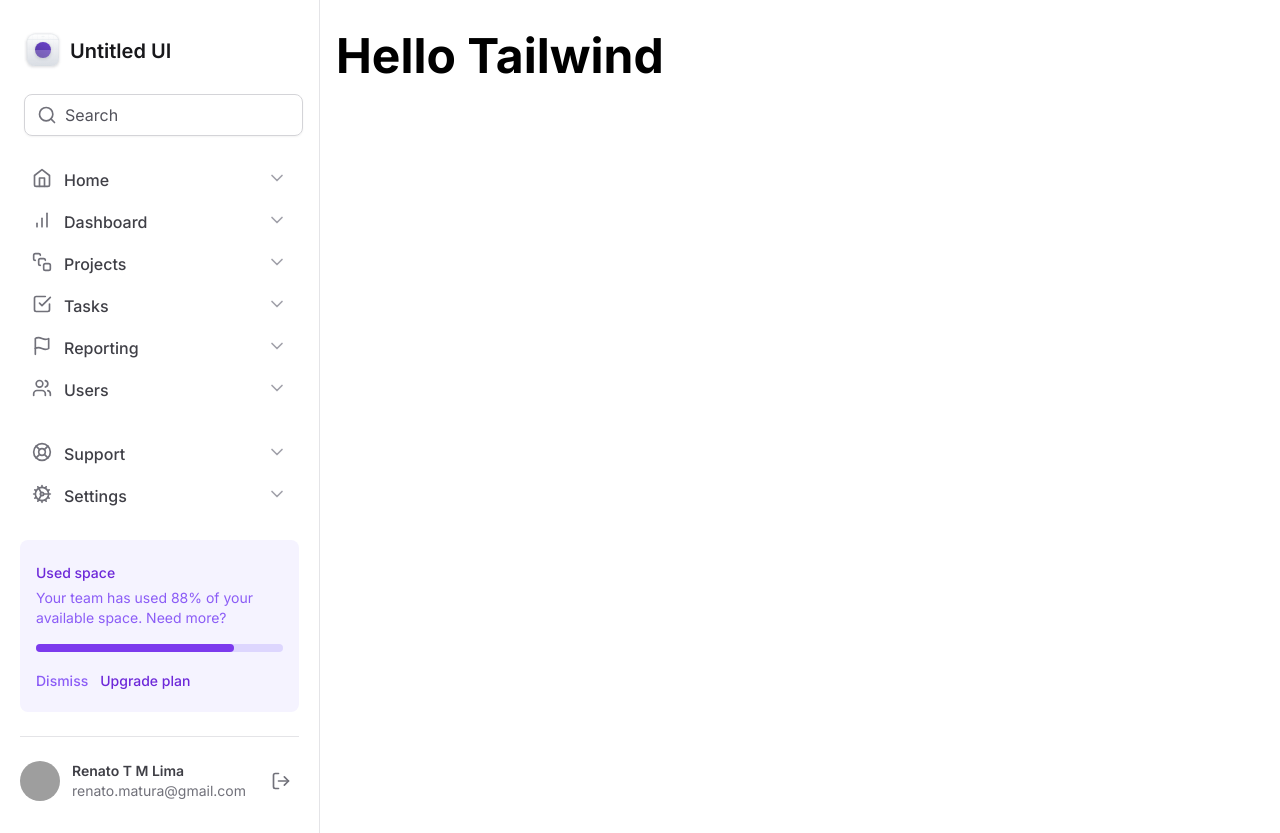
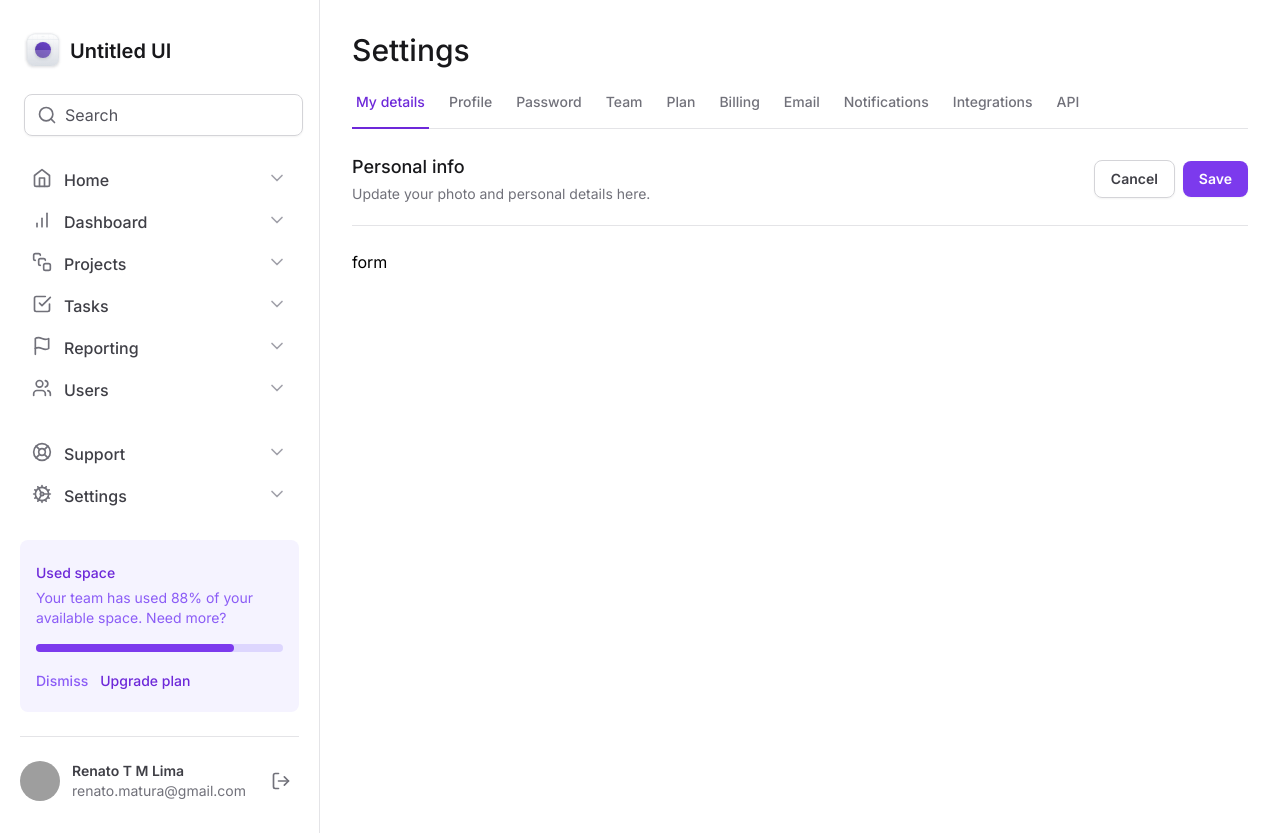
Before and after one commit to RenatoTMLima/tailwind-rocketseat, a Next.js app: page / in a window 1280 px wide. Built offline with nearby package versions, Linux system fonts and the light colour scheme; grey boxes are pictures that could not be loaded.

Commit message:
Settings page tabs, header

```diff
--- a/package.json
+++ b/package.json
@@ -9,6 +9,8 @@
     "lint": "next lint"
   },
   "dependencies": {
+    "@radix-ui/react-tabs": "^1.0.4",
+    "framer-motion": "^11.0.3",
     "lucide-react": "^0.325.0",
     "next": "14.1.0",
     "react": "^18",
--- a/src/app/layout.tsx
+++ b/src/app/layout.tsx
@@ -16,11 +16,11 @@ export default function RootLayout({
   children: React.ReactNode;
 }>) {
   return (
-    <html lang="en">
+    <html lang="en" className="antialiased">
       <body className={inter.className}>
         <div className="min-h-screen grid grid-cols-app">
           <Sidebar />
-          <main className="px-4 pb-12 pt-8">{children}</main>
+          <main className="px-8 pb-12 pt-8">{children}</main>
         </div>
       </body>
     </html>
--- a/src/app/page.tsx
+++ b/src/app/page.tsx
@@ -1,3 +1,41 @@
+import { SettingsTabs } from "@/components/settings-tabs";
+
 export default function Home() {
-  return <h1 className="font-bold text-5xl">Hello Tailwind</h1>;
+  return (
+    <>
+      <h1 className="text-3xl text-zinc-900 font-medium">Settings</h1>
+
+      <SettingsTabs />
+
+      <div className="mt-6 flex flex-col">
+        <div className="flex justify-between items-center border-b border-zinc-200 pb-5">
+          <div className="space-y-1">
+            <h2 className="text-lg font-medium text-zinc-900">Personal info</h2>
+            <span className="text-sm text-zinc-500">
+              Update your photo and personal details here.
+            </span>
+          </div>
+          <div className="flex items-center gap-2">
+            <button
+              type="button"
+              className="rounded-lg px-4 py-2 text-sm font-semibold shadow-sm border border-zinc-300 text-zinc-700 hover:bg-zinc-50"
+            >
+              Cancel
+            </button>
+            <button
+              type="submit"
+              form="settings"
+              className="rounded-lg px-4 py-2 text-sm font-semibold shadow-sm bg-violet-600 text-white hover:bg-violet-700"
+            >
+              Save
+            </button>
+          </div>
+        </div>
+
+        <form action="" id="settings" className="mt-6 flex flex-col w-full">
+          form
+        </form>
+      </div>
+    </>
+  );
 }
--- /dev/null
+++ b/src/components/settings-tabs/index.tsx
@@ -0,0 +1,58 @@
+"use client";
+
+import * as Tabs from "@radix-ui/react-tabs";
+import { TabItem } from "./tab-item";
+import { useState } from "react";
+
+export const SettingsTabs = () => {
+  const [currentTab, setCurrentTab] = useState("tab1");
+
+  return (
+    <Tabs.Root value={currentTab} onValueChange={setCurrentTab}>
+      <Tabs.List className="mt-6 flex w-full items-center gap-4 border-b border-zinc-200">
+        <TabItem
+          value="tab1"
+          title="My details"
+          isSelected={currentTab === "tab1"}
+        />
+        <TabItem
+          value="tab2"
+          title="Profile"
+          isSelected={currentTab === "tab2"}
+        />
+        <TabItem
+          value="tab3"
+          title="Password"
+          isSelected={currentTab === "tab3"}
+        />
+        <TabItem value="tab4" title="Team" isSelected={currentTab === "tab4"} />
+        <TabItem value="tab5" title="Plan" isSelected={currentTab === "tab5"} />
+        <TabItem
+          value="tab6"
+          title="Billing"
+          isSelected={currentTab === "tab6"}
+        />
+        <TabItem
+          value="tab7"
+          title="Email"
+          isSelected={currentTab === "tab7"}
+        />
+        <TabItem
+          value="tab8"
+          title="Notifications"
+          isSelected={currentTab === "tab8"}
+        />
+        <TabItem
+          value="tab9"
+          title="Integrations"
+          isSelected={currentTab === "tab9"}
+        />
+        <TabItem
+          value="tab10"
+          title="API"
+          isSelected={currentTab === "tab10"}
+        />
+      </Tabs.List>
+    </Tabs.Root>
+  );
+};
--- /dev/null
+++ b/src/components/settings-tabs/tab-item.tsx
@@ -0,0 +1,30 @@
+"use client";
+
+import * as Tabs from "@radix-ui/react-tabs";
+import { motion } from "framer-motion";
+
+export type TabItemProps = {
+  value: string;
+  title: string;
+  isSelected?: boolean;
+};
+
+export const TabItem = (props: TabItemProps) => {
+  const { value, title, isSelected = false } = props;
+
+  return (
+    <Tabs.Trigger
+      value={value}
+      className="relative px-1 pb-4 text-sm font-medium text-zinc-500 hover:text-violet-700 data-[state=active]:text-violet-700"
+    >
+      <span>{title}</span>
+
+      {isSelected ? (
+        <motion.div
+          layoutId="activeTab"
+          className="absolute left-0 right-0 -bottom-px h-0.5 bg-violet-700"
+        />
+      ) : null}
+    </Tabs.Trigger>
+  );
+};
```
Also changed, not shown: 1 other file (tests, documents, lock files or other folders).
